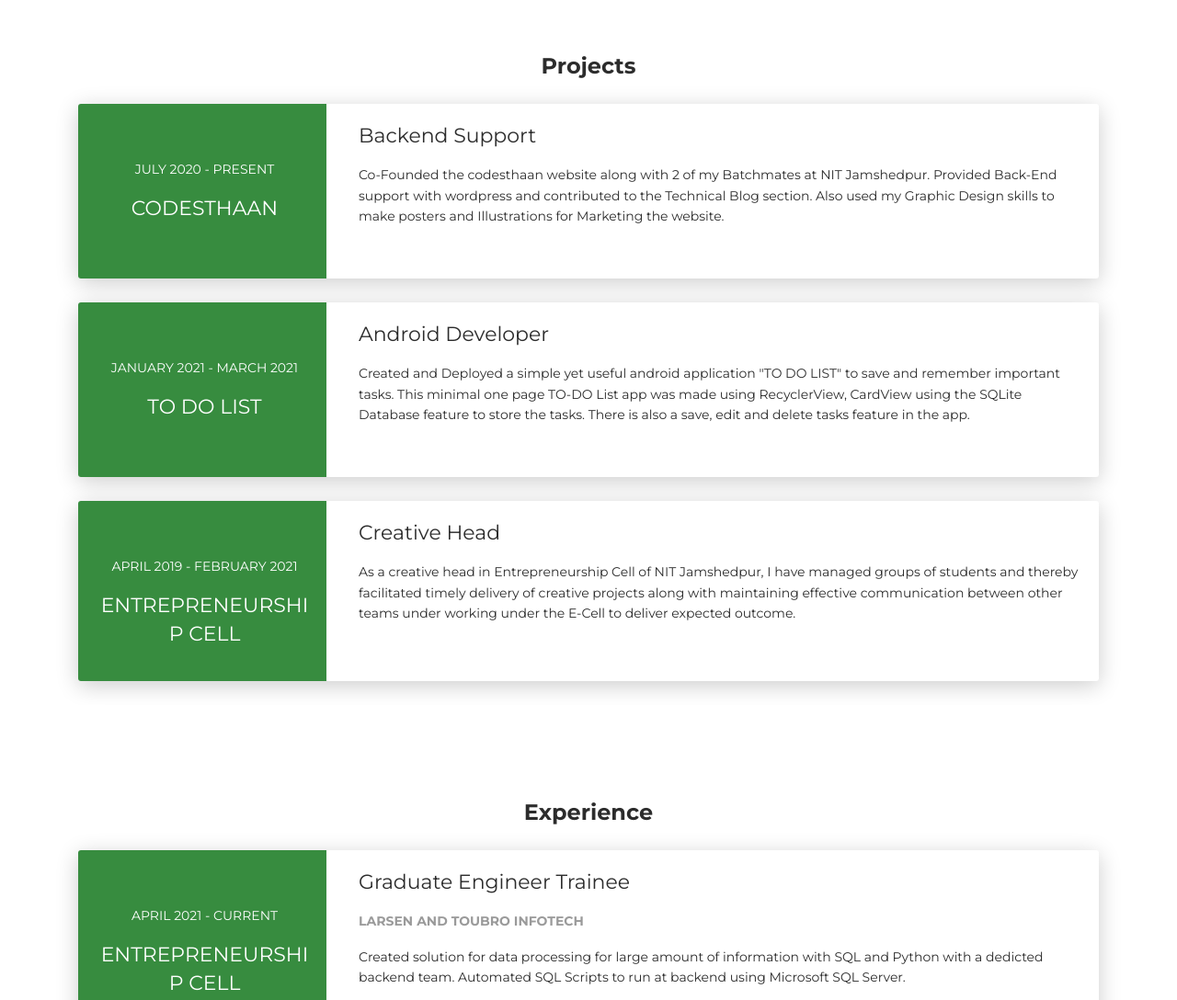
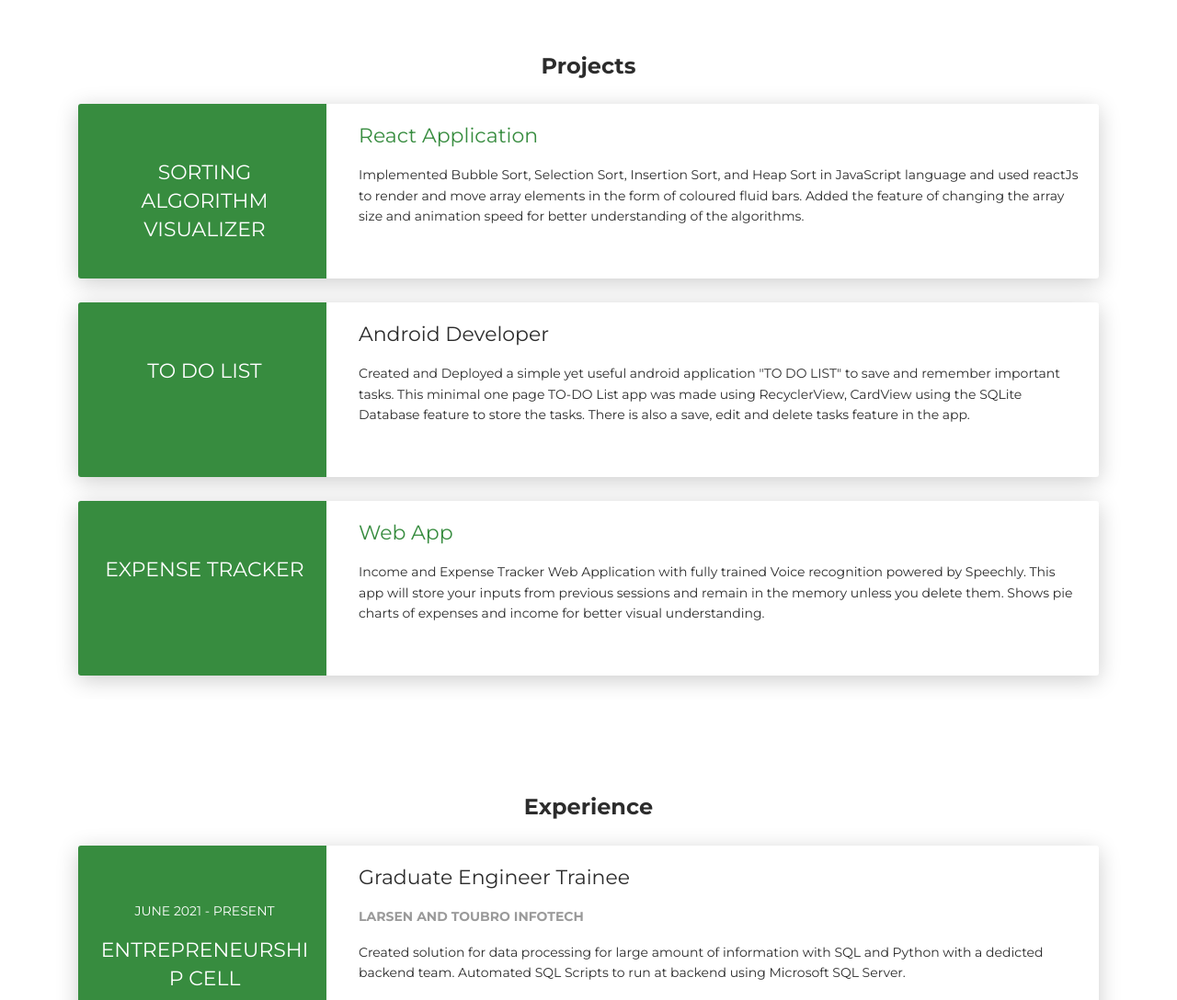
Before and after one commit to saikatbishal/resume, a website: page public/index.html in a window 1280 px wide. Shown: the part 2380-3468 px from the top of the page at 92% size. Drawn offline with Linux system fonts and the light colour scheme.

Commit message:
oct-27-21-commit-3

```diff
--- a/public/index.html
+++ b/public/index.html
@@ -58,7 +58,7 @@
       <div class="section">
         <div class="container">
           <div class="button-container">
-          <a class="btn btn-default btn-round btn-lg btn-icon" href="https://www.linkedin.com/in/saikat-bishal-analyst/" target="_blank" rel="tooltip" title="Connect with me on LinkedIn"><i class="fa fa-linkedin"></i></a>
+          <a class="btn btn-default btn-round btn-lg btn-icon" href="https://www.linkedin.com/in/saikat-bishal/" target="_blank" rel="tooltip" title="Connect with me on LinkedIn"><i class="fa fa-linkedin"></i></a>
           <a class="btn btn-default btn-round btn-lg btn-icon" href="https://github.com/saikatbishal" target="_blank" rel="tooltip" title="Follow me on Github"><i class="fa fa-github"></i></a>
           <a class="btn btn-default btn-round btn-lg btn-icon" href="https://twitter.com/thinwhiteframe" target="_blank" rel="tooltip" title="Find me on twitter"><i class="fa fa-twitter"></i></a>
           </div>
@@ -303,14 +303,14 @@
       <div class="row">
         <div class="col-md-3 bg-primary" data-aos="fade-right" data-aos-offset="50" data-aos-duration="500">
           <div class="card-body cc-experience-header">
-            <p>July 2020 - Present</p>
-            <div class="h5">Codesthaan</div>
+
+            <div class="h5">Sorting Algorithm Visualizer</div>
           </div>
         </div>
         <div class="col-md-9" data-aos="fade-left" data-aos-offset="50" data-aos-duration="500">
           <div class="card-body">
-            <div class="h5">Backend Support</div>
-            <p>Co-Founded the codesthaan website along with 2 of my Batchmates at NIT Jamshedpur. Provided Back-End support with wordpress and contributed to the Technical Blog section. Also used my Graphic Design skills to make posters and Illustrations for Marketing the website.</p>
+            <div class="h5"> <a href="https://sorting-algo-saikat.herokuapp.com/" target="_blank">React Application</a> </div>
+            <p>Implemented Bubble Sort, Selection Sort, Insertion Sort, and Heap Sort in JavaScript language and used reactJs to render and move array elements in the form of coloured fluid bars. Added the feature of changing the array size and animation speed for better understanding of the algorithms.</p>
           </div>
         </div>
       </div>
@@ -319,7 +319,6 @@
       <div class="row">
         <div class="col-md-3 bg-primary" data-aos="fade-right" data-aos-offset="50" data-aos-duration="500">
           <div class="card-body cc-experience-header">
-            <p>January 2021 - March 2021</p>
             <div class="h5"> TO DO List</div>
           </div>
         </div>
@@ -335,14 +334,13 @@
       <div class="row">
         <div class="col-md-3 bg-primary" data-aos="fade-right" data-aos-offset="50" data-aos-duration="500">
           <div class="card-body cc-experience-header">
-            <p>April 2019 - February 2021</p>
-            <div class="h5">Entrepreneurship cell</div>
+            <div class="h5">Expense Tracker</div>
           </div>
         </div>
         <div class="col-md-9" data-aos="fade-left" data-aos-offset="50" data-aos-duration="500">
           <div class="card-body">
-            <div class="h5">Creative Head</div>
-            <p>As a creative head in Entrepreneurship Cell of NIT Jamshedpur, I have managed groups of students and thereby facilitated timely delivery of creative projects along with maintaining effective communication between other teams under working under the E-Cell to deliver expected outcome.</p>
+            <div class="h5"> <a href="https://exp-track-saikat.herokuapp.com/">Web App</a></div>
+            <p>Income and Expense Tracker Web Application with fully trained Voice recognition powered by Speechly. This app will store your inputs from previous sessions and remain in the memory unless you delete them. Shows pie charts of expenses and income for better visual understanding.</p>
           </div>
         </div>
       </div>
@@ -363,7 +361,7 @@
       <div class="row">
         <div class="col-md-3 bg-primary" data-aos="fade-right" data-aos-offset="50" data-aos-duration="500">
           <div class="card-body cc-experience-header">
-            <p>April 2021 - Current</p>
+            <p>June 2021 - Present</p>
             <div class="h5">Entrepreneurship cell</div>
           </div>
         </div>
@@ -403,7 +401,6 @@
           <div class="card-body">
             <div class="h5">Bacheclor of Technoloy(Hons)</div>
             <p class="category">National Instiute of Technology,Jamshedpur</p>
-            <p class="category">Metallurgical and Materials Engineering</p>
             <p>I am pursuing my Bachelor's Degree from National Institute of Technology, Jamshedpur with a majors in Metallurgical and Materials Engineering. My current GPA is 7.01 and my core project is on Fuels, Furnaces and Refractories. </p>
           </div>
         </div>
@@ -567,7 +564,7 @@
       <a class="cc-facebook btn btn-link" href="https://www.linkedin.com/in/saikat-bishal-analyst/" target="_blank"><i class="fa fa-linkedin fa-2x " aria-hidden="true"></i></a>
       <a class="cc-twitter btn btn-link " href="https://github.com/saikatbishal/" target="_blank"><i class="fa fa-github fa-2x " aria-hidden="true"></i></a>
       <!-- <a class="cc-google-plus btn btn-link" href="#"><i class="fa fa- fa-2x" aria-hidden="true"></i></a> -->
-      <a class="cc-instagram btn btn-link" href="https://www.instagram.com/the_thin_white_frame/" target="_blank"><i class="fa fa-instagram fa-2x " aria-hidden="true"></i></a></div>
+      <a class="cc-twitter btn btn-link" href="https://www.twitter.com/thinwhiteframe/" target="_blank"><i class="fa fa-twitter fa-2x " aria-hidden="true"></i></a></div>
       <div class="h4 title text-center">Saikat Bishal</div>
       <div class="text-center text-muted">
         <p>&copy; . All rights reserved.<br>Design - <a class="credit" href="https://github.com/saikatbishal/" target="_blank">Saikat Bishal</a></p>
```
